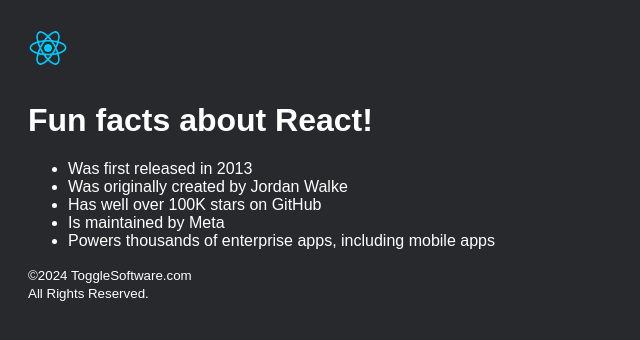
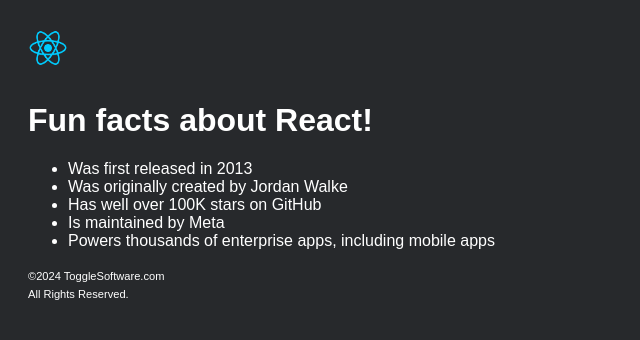
Before and after one commit to DanielAlvarez2/react19, a React (Vite) app in the folder first-react/: page / in a window 1280 px wide. Shown: the top 340 px of the page, without its empty margins (0-640 px from the left). Built offline with nearby package versions, Linux system fonts and the light colour scheme.

Commit message:
fcc React 19 Section 1 Lesson 17 Parent/Child Components

```diff
--- a/first-react/src/App.jsx
+++ b/first-react/src/App.jsx
@@ -4,12 +4,16 @@
   return <Page />
 }
 
-function Page(){
+function Header() {
   return(
-    <>
     <header>
       <img src="react-logo.png" width="40px" alt="React logo" />
     </header>
+  )
+}
+
+function MainContent(){
+  return(
     <main>
     <h1>Fun facts about React!</h1>
     <ul>
@@ -20,12 +24,26 @@
       <li>Powers thousands of enterprise apps, including mobile apps</li>
     </ul>
   </main>
+  )
+}
+
+function Footer(){
+  return(
     <footer>
-        <small>
+      <small><small>
         &copy;2024 ToggleSoftware.com<br />
         All Rights Reserved.
-        </small>
+      </small></small>
     </footer>
+  )
+}
+
+function Page(){
+  return(
+    <>
+      <Header />
+      <MainContent />
+      <Footer />
     </>
   )
 }
```
Lines whose indentation alone changed are shown as unchanged.
